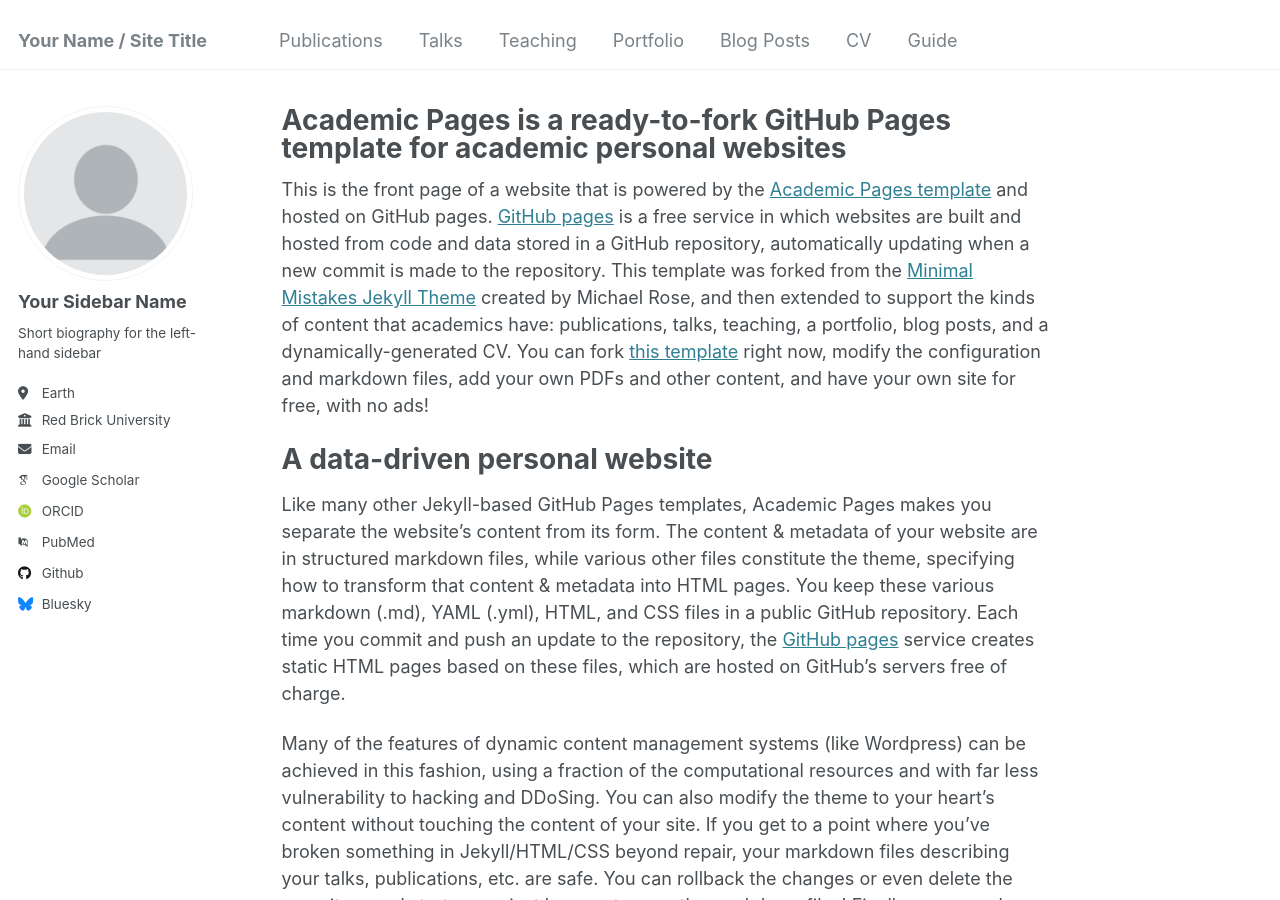
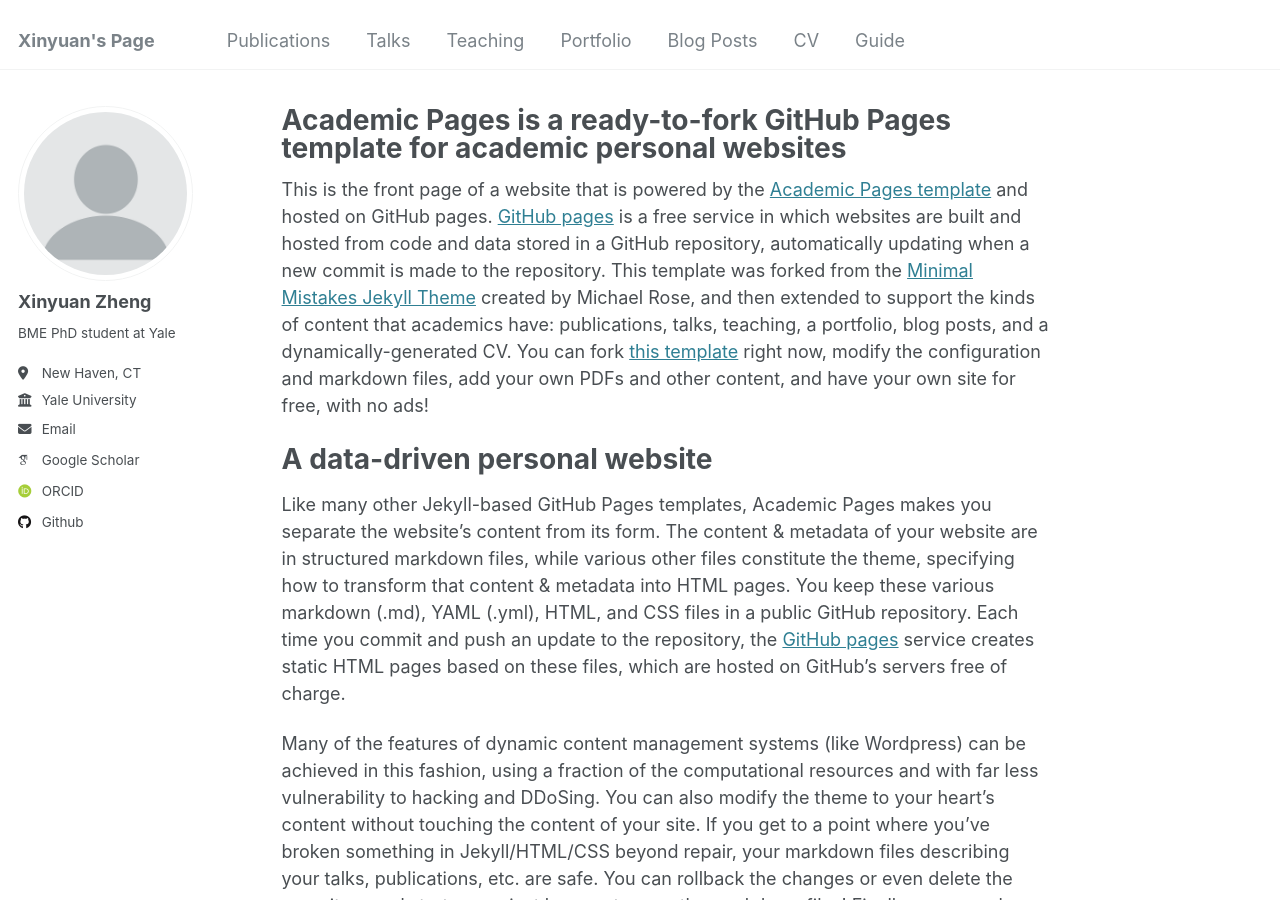
Before and after one commit to xinyuan-zheng/xinyuan-zheng.github.io, a Jekyll site: the page built from _pages/about.md, in a window 1280 px wide and 900 px high. Built offline with Jekyll 4.4.1, drawn with Linux system fonts in a browser that asks for light colours; some web fonts are replaced.

Commit message:
modified _config.yml

```diff
--- a/_config.yml
+++ b/_config.yml
@@ -8,7 +8,7 @@
 
 # Basic Site Settings
 locale                   : "en-US"
-title                    : "Your Name / Site Title"
+title                    : "Xinyuan's Page"
 title_separator          : "-"
 name                     : &name "Your Name"
 description              : &description "personal description"
@@ -22,21 +22,21 @@
 author:
   # Biographic information
   avatar           : "profile.png"
-  name             : "Your Sidebar Name"
+  name             : "Xinyuan Zheng"
   pronouns         : # example: "she/her"
-  bio              : "Short biography for the left-hand sidebar"
-  location         : "Earth"
-  employer         : "Red Brick University"
+  bio              : "BME PhD student at Yale"
+  location         : "New Haven, CT"
+  employer         : "Yale University"
   uri              : # URL
-  email            : "none@example.org"
+  email            : "xinyuan.zheng@yale.edu"
 
   # Academic websites
   arxiv            : # URL - Update with the correct link to your profile
   googlescholar    : "https://scholar.google.com/citations?user=PS_CX0AAAAAJ"
   impactstory      : # URL
-  orcid            : "http://orcid.org/yourorcidurl"
+  orcid            : "http://https://orcid.org/0000-0002-1623-6662"
   semantic         : # URL
-  pubmed           : "https://www.ncbi.nlm.nih.gov/pubmed/?term=john+snow"
+  pubmed           : # "https://www.ncbi.nlm.nih.gov/pubmed/?term=john+snow"
   researchgate     : # URL
   scopus           : # URL
 
@@ -44,12 +44,12 @@
   bitbucket        : # Username - Update with your username on the site
   codepen          : # Username
   dribbble         : # Username
-  github           : "academicpages"
+  github           : "https://github.com/xinyuan-zheng"
   kaggle           : # Username
   stackoverflow    : # User number or user number and name (i.e., use "1" or "1/jeff-atwood")
 
   # Social media
-  bluesky          : "bsky.app" # Replace this with you Bluesky username
+  bluesky          : # "bsky.app" # Replace this with you Bluesky username
   facebook         : # Username
   flickr           : # Username
   foursquare       : # Username
```
